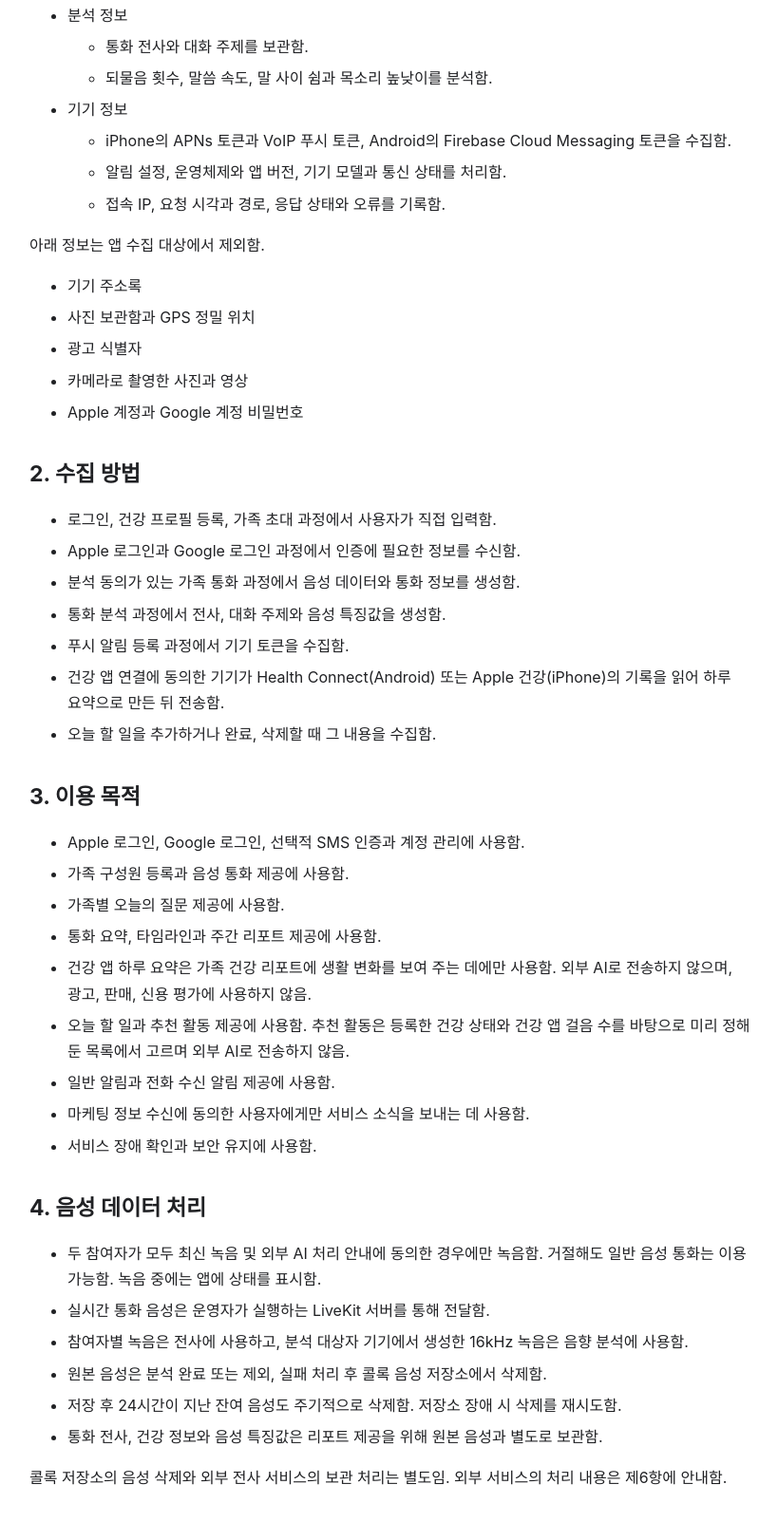
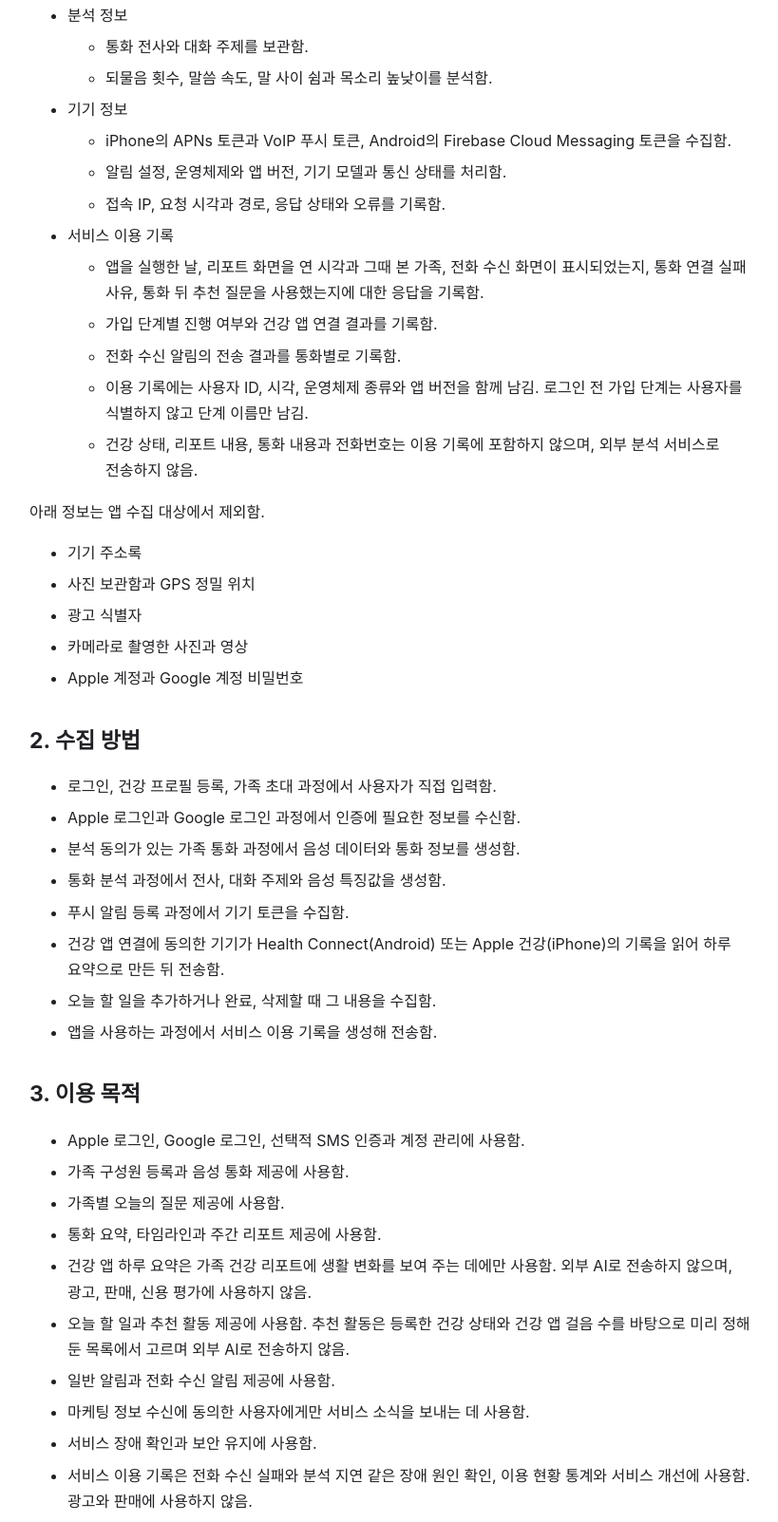
Before and after one commit to Collog-App/Collog-Privacy, a plain HTML site: page index.html in a window 1280 px wide. Shown: the part 1193-2796 px from the top of the page at 95% size, without its empty margins (229-1048 px from the left). Drawn offline with Linux system fonts and the light colour scheme.

Commit message:
docs(privacy): add service usage records and their one-year retention
The apps start recording app opens, report views, incoming call display,
call connection failures and a short post-call answer on our own server.
No health details, call content or phone numbers are included and nothing
is sent to an outside analytics service.

```diff
--- a/index.html
+++ b/index.html
@@ -67,7 +67,7 @@
     <body>
         <h1>콜록 개인정보처리방침</h1>
         <ul>
-            <li>최종 수정일: 2026년 11월 15일</li>
+            <li>최종 수정일: 2026년 11월 24일</li>
             <li>운영자: 임도협(Dohyeop Lim)</li>
             <li>
                 문의 이메일:
@@ -180,6 +180,26 @@
                     </li>
                 </ul>
             </li>
+            <li>
+                서비스 이용 기록
+                <ul>
+                    <li>
+                        앱을 실행한 날, 리포트 화면을 연 시각과 그때 본 가족, 전화 수신 화면이
+                        표시되었는지, 통화 연결 실패 사유, 통화 뒤 추천 질문을 사용했는지에 대한
+                        응답을 기록함.
+                    </li>
+                    <li>가입 단계별 진행 여부와 건강 앱 연결 결과를 기록함.</li>
+                    <li>전화 수신 알림의 전송 결과를 통화별로 기록함.</li>
+                    <li>
+                        이용 기록에는 사용자 ID, 시각, 운영체제 종류와 앱 버전을 함께 남김.
+                        로그인 전 가입 단계는 사용자를 식별하지 않고 단계 이름만 남김.
+                    </li>
+                    <li>
+                        건강 상태, 리포트 내용, 통화 내용과 전화번호는 이용 기록에 포함하지
+                        않으며, 외부 분석 서비스로 전송하지 않음.
+                    </li>
+                </ul>
+            </li>
         </ul>
 
         <p>아래 정보는 앱 수집 대상에서 제외함.</p>
@@ -211,6 +231,7 @@
                 건강(iPhone)의 기록을 읽어 하루 요약으로 만든 뒤 전송함.
             </li>
             <li>오늘 할 일을 추가하거나 완료, 삭제할 때 그 내용을 수집함.</li>
+            <li>앱을 사용하는 과정에서 서비스 이용 기록을 생성해 전송함.</li>
         </ul>
 
         <h2>3. 이용 목적</h2>
@@ -231,6 +252,10 @@
             <li>일반 알림과 전화 수신 알림 제공에 사용함.</li>
             <li>마케팅 정보 수신에 동의한 사용자에게만 서비스 소식을 보내는 데 사용함.</li>
             <li>서비스 장애 확인과 보안 유지에 사용함.</li>
+            <li>
+                서비스 이용 기록은 전화 수신 실패와 분석 지연 같은 장애 원인 확인, 이용 현황
+                통계와 서비스 개선에 사용함. 광고와 판매에 사용하지 않음.
+            </li>
         </ul>
 
         <h2>4. 음성 데이터 처리</h2>
@@ -429,6 +454,10 @@
                 끝낸 할 일과 지난 추천 활동은 7일이 지나면 삭제하고, 끝내지 않은
                 할 일은 사용자가 지우거나 계정을 삭제할 때까지 보관함.
             </li>
+            <li>
+                서비스 이용 기록은 기록한 날부터 1년이 지나면 삭제하고, 계정을 삭제하면 그
+                계정의 이용 기록도 삭제함.
+            </li>
             <li>원본 음성은 제4항의 삭제 절차에 따라 보관 및 삭제함.</li>
             <li>
                 푸시 토큰은 갱신, 무효화, 로그아웃 또는 계정 삭제 시 수신
@@ -451,7 +480,7 @@
             </li>
             <li>
                 계정 삭제 시 운영 DB의 계정, 로그인 세션, 기기 등록과 관련 통화,
-                건강 기록 및 저장된 음성을 삭제함.
+                건강 기록, 서비스 이용 기록 및 저장된 음성을 삭제함.
             </li>
             <li>
                 본인이 만든 가족과 초대 정보도 삭제하며, 다른 가족 구성원의 계정
```
